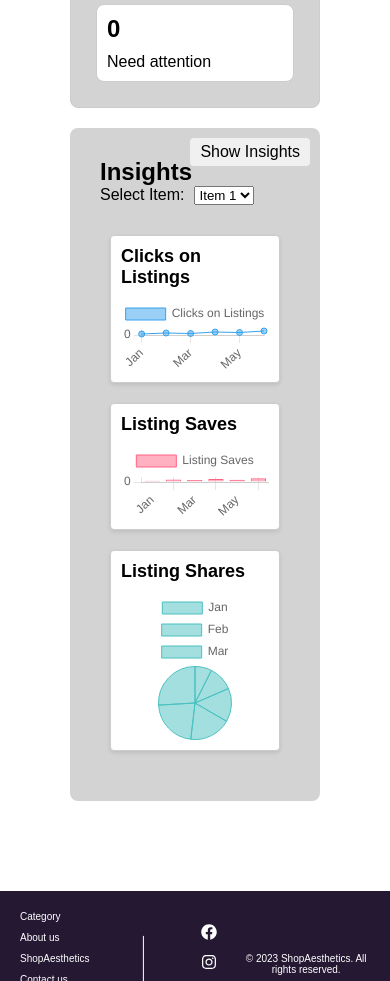
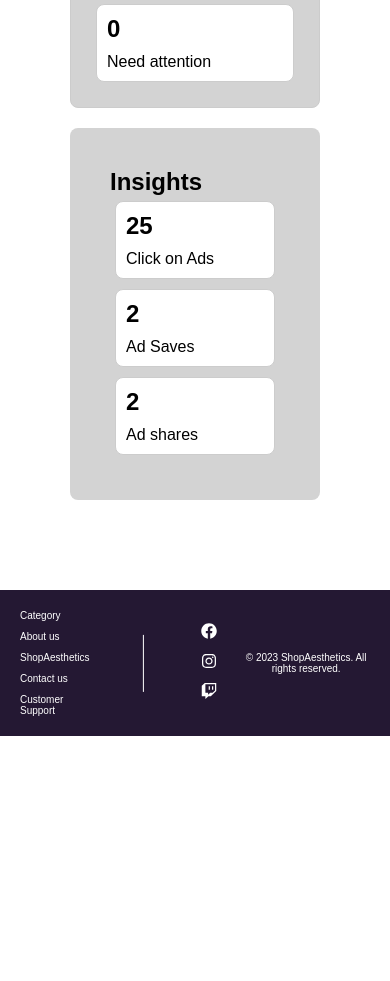
Before and after one commit to pmahindru/csci4177-group-project, a React (Create React App) app: page /analytics in a window 390 px wide. Shown: the part 940-1921 px from the top of the page. After the commit the page ends 1676 px from the top, so only its background shows below. Built offline with nearby package versions, Linux system fonts and the light colour scheme.

Commit message:
fixed graph break at 428px

```diff
--- a/src/components/seller-portal/analytics-seller/Analytic_dashboard.js
+++ b/src/components/seller-portal/analytics-seller/Analytic_dashboard.js
@@ -1,4 +1,4 @@
-import React, { useState } from "react";
+import React, { useState, useEffect } from "react";
 import { Link } from "react-router-dom";
 import "./style.css";
 import "@fortawesome/fontawesome-free/css/all.css";
@@ -29,6 +29,26 @@ const AnalyticalDashboard = () => {
   const [selectedItem, setSelectedItem] = useState("Item 1");
 
   const [isGraphsPageVisible, setIsGraphsPageVisible] = useState(true);
+
+  const [isMobile, setIsMobile] = useState(window.innerWidth < 428);
+
+  useEffect(() => {
+    const handleResize = () => {
+      setIsMobile(window.innerWidth < 429);
+    };
+
+    window.addEventListener("resize", handleResize);
+
+    return () => {
+      window.removeEventListener("resize", handleResize);
+    };
+  }, []);
+
+  useEffect(() => {
+    if (isMobile) {
+      setIsGraphsPageVisible(false);
+    }
+  }, [isMobile]);
 
   const itemData = {
     "Item 1": {
@@ -202,11 +222,9 @@ const AnalyticalDashboard = () => {
             <h2>
               2{" "}
               <span className="stars">
-                {/* Render stars based on average rating */}
                 {Array.from(Array(Math.floor(averageRating)), (_, index) => (
                   <i key={index} className="fas fa-star"></i>
                 ))}
-                {/* Render half star if average rating is not a whole number */}
                 {averageRating % 1 !== 0 && (
                   <i className="fas fa-star-half-alt"></i>
                 )}
@@ -313,9 +331,11 @@ const AnalyticalDashboard = () => {
             </Link>
           </div>
         )}
-        <div className="toggle-button" onClick={toggleGraphsPage}>
-          {isGraphsPageVisible ? "Show Insights" : "Show Graph"}
-        </div>
+        {!isMobile && (
+          <div className="toggle-button" onClick={toggleGraphsPage}>
+            {isGraphsPageVisible ? "Show Insights" : "Show Graph"}
+          </div>
+        )}
       </div>
     </div>
   );
--- a/src/components/seller-portal/analytics-seller/style.css
+++ b/src/components/seller-portal/analytics-seller/style.css
@@ -672,9 +672,54 @@
   }
 
   .graph-container {
-    width: 100%;
-    margin: 10px 0;
-    padding: 10px;
+    .graphs-container {
+      margin: 10px;
+      padding: 0;
+    }
+
+    .graphs-page {
+      padding: 10px;
+    }
+
+    .graph-container {
+      width: calc(100% - 40px);
+      margin: 10px 20px;
+      padding: 10px;
+    }
+
+    .graph-container canvas {
+      width: 100% !important;
+      height: auto !important;
+    }
+    .graph-container .chartjs-render-monitor {
+      font-size: 12px;
+    }
+  }
+
+  .toggle-button {
+    display: block;
+  }
+
+  .graphs-page {
+    display: block;
+  }
+
+  .insights-page {
+    display: none;
+  }
+
+  @media screen and (max-width: 428px) {
+    .toggle-button {
+      display: none;
+    }
+
+    .graphs-page {
+      display: none;
+    }
+
+    .insights-page {
+      display: block;
+    }
   }
 
   .graphs-page {
```
